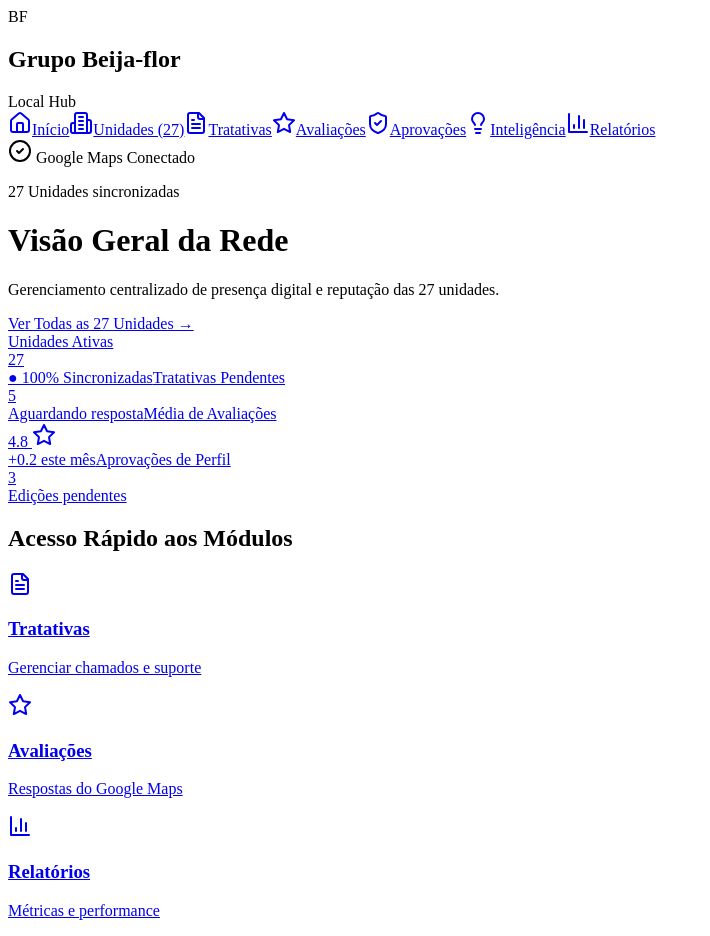
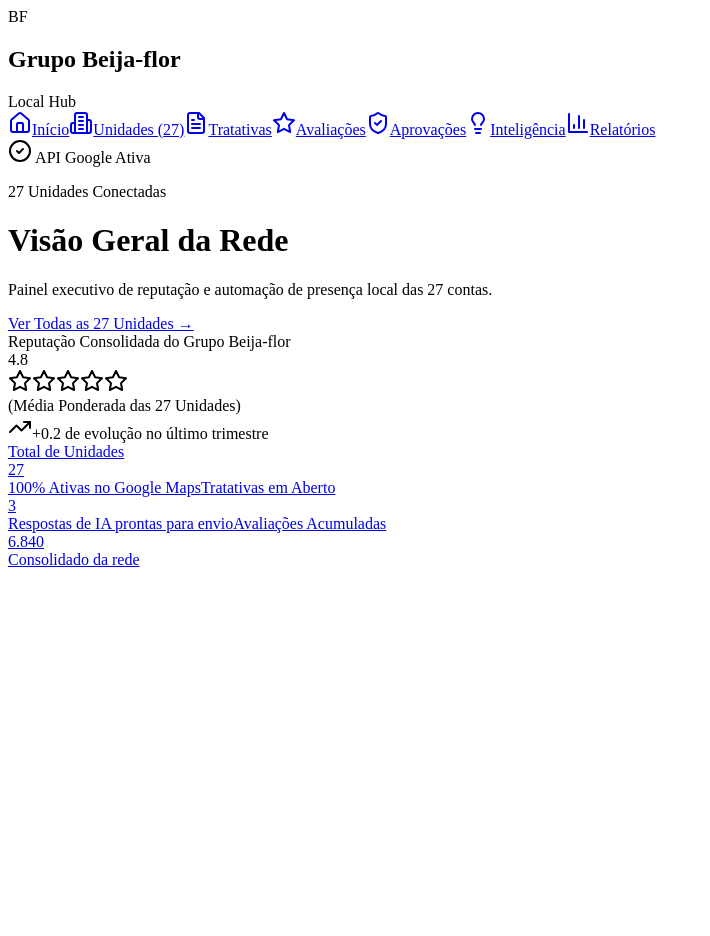
Before and after one commit to camilafvsa-a11y/beijaflor-local-hub, a Next.js app: page / in a window 1280 px wide. Shown: the whole page, without its empty margins (0-710 px from the left). After the commit the page ends 800 px from the top, so only its background shows below. Built offline with nearby package versions, Linux system fonts and the light colour scheme.

Commit message:
Update page.tsx

```diff
--- a/src/app/page.tsx
+++ b/src/app/page.tsx
@@ -11,11 +11,7 @@
   Lightbulb,
   BarChart3,
   CheckCircle2,
-  AlertTriangle,
-  Clock,
-  TrendingUp,
-  MapPin,
-  ExternalLink
+  TrendingUp
 } from 'lucide-react';
 
 export default function DashboardPage() {
@@ -30,34 +26,34 @@
   ];
 
   return (
-    <div className="flex min-h-screen bg-slate-50/50">
-      {/* Sidebar Lateral Nativas com Links */}
-      <aside className="w-64 bg-white border-r border-slate-200/80 min-h-screen p-5 flex flex-col justify-between shrink-0">
+    <div className="flex min-h-screen bg-[#f8fafc] font-sans text-slate-800">
+      {/* Sidebar Lateral */}
+      <aside className="w-72 bg-white border-r border-slate-200/80 min-h-screen p-6 flex flex-col justify-between shrink-0 shadow-sm">
         <div>
-          <div className="flex items-center gap-2.5 px-3 py-2 mb-6">
-            <div className="w-8 h-8 rounded-xl bg-[#0f4c81] text-white flex items-center justify-center font-bold text-sm shadow-sm">
+          <div className="flex items-center gap-3 px-3 py-2 mb-8">
+            <div className="w-10 h-10 rounded-2xl bg-[#0f4c81] text-white flex items-center justify-center font-bold text-base shadow-sm">
               BF
             </div>
             <div>
-              <h2 className="font-bold text-slate-900 text-sm leading-none">Grupo Beija-flor</h2>
-              <span className="text-[11px] text-slate-400 font-medium">Local Hub</span>
+              <h2 className="font-bold text-slate-900 text-base leading-snug">Grupo Beija-flor</h2>
+              <span className="text-xs text-slate-500 font-semibold">Local Hub</span>
             </div>
           </div>
 
-          <nav className="space-y-1">
+          <nav className="space-y-1.5">
             {menuItems.map((item) => {
               const Icon = item.icon;
               return (
                 <Link
                   key={item.name}
                   href={item.href}
-                  className={`flex items-center gap-3 px-3.5 py-2.5 rounded-xl text-xs font-semibold transition-all ${
+                  className={`flex items-center gap-3.5 px-4 py-3 rounded-2xl text-sm font-semibold transition-all ${
                     item.active
                       ? 'bg-[#0f4c81] text-white shadow-sm'
                       : 'text-slate-600 hover:bg-slate-50 hover:text-slate-900'
                   }`}
                 >
-                  <Icon className={`w-4 h-4 ${item.active ? 'text-white' : 'text-slate-500'}`} />
+                  <Icon className={`w-5 h-5 ${item.active ? 'text-white' : 'text-slate-500'}`} />
                   <span>{item.name}</span>
                 </Link>
               );
@@ -65,88 +61,70 @@
           </nav>
         </div>
 
-        <div className="p-3 bg-slate-50 rounded-xl border border-slate-200/60">
-          <div className="flex items-center gap-2 text-emerald-600 text-xs font-semibold">
-            <CheckCircle2 className="w-3.5 h-3.5" /> Google Maps Conectado
+        <div className="p-4 bg-slate-50 rounded-2xl border border-slate-200/60">
+          <div className="flex items-center gap-2 text-emerald-600 text-sm font-bold">
+            <CheckCircle2 className="w-4 h-4" /> API Google Ativa
           </div>
-          <p className="text-[11px] text-slate-400 mt-1">27 Unidades sincronizadas</p>
+          <p className="text-xs text-slate-500 mt-1">27 Unidades Conectadas</p>
         </div>
       </aside>
 
-      {/* Conteúdo do Dashboard */}
-      <main className="flex-1 p-8 space-y-8 max-w-7xl">
-        <div className="flex flex-col md:flex-row md:items-center justify-between gap-4 bg-white p-6 rounded-2xl border border-slate-200/80 shadow-sm">
+      {/* Conteúdo Principal */}
+      <main className="flex-1 p-8 md:p-10 space-y-8 max-w-7xl">
+        <div className="flex flex-col md:flex-row md:items-center justify-between gap-4 bg-white p-8 rounded-3xl border border-slate-200/80 shadow-sm">
           <div>
             <h1 className="text-2xl font-bold text-slate-900">Visão Geral da Rede</h1>
             <p className="text-slate-500 text-sm mt-1">
-              Gerenciamento centralizado de presença digital e reputação das 27 unidades.
+              Painel executivo de reputação e automação de presença local das 27 contas.
             </p>
           </div>
           <Link
             href="/unidades"
-            className="bg-[#0f4c81] text-white px-4 py-2.5 rounded-xl text-xs font-semibold hover:bg-blue-900 transition-all shadow-sm text-center"
+            className="bg-[#0f4c81] text-white px-5 py-3 rounded-2xl text-sm font-semibold hover:bg-blue-900 transition-all shadow-sm text-center"
           >
             Ver Todas as 27 Unidades →
           </Link>
         </div>
 
-        {/* Métricas Rápidas */}
-        <div className="grid grid-cols-1 sm:grid-cols-2 lg:grid-cols-4 gap-5">
-          <Link href="/unidades" className="bg-white p-5 rounded-2xl border border-slate-200/80 shadow-sm hover:shadow-md transition-all">
-            <span className="text-xs text-slate-400 font-medium">Unidades Ativas</span>
-            <div className="text-2xl font-bold text-slate-900 mt-1">27</div>
-            <span className="text-[11px] text-emerald-600 font-medium">● 100% Sincronizadas</span>
+        {/* Card Principal da Nota Média Geral do Grupo */}
+        <div className="bg-gradient-to-r from-[#0f4c81] via-slate-900 to-slate-900 text-white p-8 rounded-3xl shadow-sm flex flex-col md:flex-row justify-between items-start md:items-center gap-6">
+          <div>
+            <span className="text-xs font-bold uppercase tracking-wider text-blue-200">Reputação Consolidada do Grupo Beija-flor</span>
+            <div className="flex items-baseline gap-4 mt-3">
+              <span className="text-5xl font-extrabold">4.8</span>
+              <div className="flex items-center gap-1.5">
+                {[1, 2, 3, 4, 5].map((s) => (
+                  <Star key={s} className="w-6 h-6 fill-amber-400 text-amber-400" />
+                ))}
+              </div>
+              <span className="text-sm text-blue-200 font-medium">(Média Ponderada das 27 Unidades)</span>
+            </div>
+          </div>
+          <div className="bg-white/10 backdrop-blur-sm px-5 py-3.5 rounded-2xl border border-white/10 text-sm flex items-center gap-2">
+            <TrendingUp className="w-5 h-5 text-emerald-400" />
+            <span>+0.2 de evolução no último trimestre</span>
+          </div>
+        </div>
+
+        {/* Métricas Secundárias */}
+        <div className="grid grid-cols-1 sm:grid-cols-2 lg:grid-cols-3 gap-6">
+          <Link href="/unidades" className="bg-white p-6 rounded-3xl border border-slate-200/80 shadow-sm hover:shadow-md transition-all space-y-2">
+            <span className="text-sm font-semibold text-slate-500">Total de Unidades</span>
+            <div className="text-3xl font-extrabold text-slate-900">27</div>
+            <span className="text-xs text-emerald-600 font-bold block">100% Ativas no Google Maps</span>
           </Link>
 
-          <Link href="/tratativas" className="bg-white p-5 rounded-2xl border border-slate-200/80 shadow-sm hover:shadow-md transition-all">
-            <span className="text-xs text-slate-400 font-medium">Tratativas Pendentes</span>
-            <div className="text-2xl font-bold text-amber-600 mt-1">5</div>
-            <span className="text-[11px] text-amber-600 font-medium">Aguardando resposta</span>
+          <Link href="/tratativas" className="bg-white p-6 rounded-3xl border border-slate-200/80 shadow-sm hover:shadow-md transition-all space-y-2">
+            <span className="text-sm font-semibold text-slate-500">Tratativas em Aberto</span>
+            <div className="text-3xl font-extrabold text-amber-600">3</div>
+            <span className="text-xs text-amber-600 font-bold block">Respostas de IA prontas para envio</span>
           </Link>
 
-          <Link href="/avaliacoes" className="bg-white p-5 rounded-2xl border border-slate-200/80 shadow-sm hover:shadow-md transition-all">
-            <span className="text-xs text-slate-400 font-medium">Média de Avaliações</span>
-            <div className="text-2xl font-bold text-slate-900 mt-1 flex items-center gap-1">
-              4.8 <Star className="w-4 h-4 fill-amber-400 text-amber-400" />
-            </div>
-            <span className="text-[11px] text-emerald-600 font-medium">+0.2 este mês</span>
+          <Link href="/avaliacoes" className="bg-white p-6 rounded-3xl border border-slate-200/80 shadow-sm hover:shadow-md transition-all space-y-2">
+            <span className="text-sm font-semibold text-slate-500">Avaliações Acumuladas</span>
+            <div className="text-3xl font-extrabold text-slate-900">6.840</div>
+            <span className="text-xs text-slate-500 font-medium block">Consolidado da rede</span>
           </Link>
-
-          <Link href="/aprovacoes" className="bg-white p-5 rounded-2xl border border-slate-200/80 shadow-sm hover:shadow-md transition-all">
-            <span className="text-xs text-slate-400 font-medium">Aprovações de Perfil</span>
-            <div className="text-2xl font-bold text-blue-600 mt-1">3</div>
-            <span className="text-[11px] text-slate-400 font-medium">Edições pendentes</span>
-          </Link>
-        </div>
-
-        {/* Atalhos para Abas do Sistema */}
-        <div className="bg-white p-6 rounded-2xl border border-slate-200/80 shadow-sm">
-          <h2 className="text-base font-bold text-slate-900 mb-4">Acesso Rápido aos Módulos</h2>
-          <div className="grid grid-cols-1 md:grid-cols-3 gap-4">
-            <Link href="/tratativas" className="p-4 rounded-xl border border-slate-200 hover:border-blue-500 hover:bg-blue-50/30 transition-all flex items-center gap-3">
-              <FileText className="w-5 h-5 text-blue-600" />
-              <div>
-                <h3 className="text-xs font-bold text-slate-800">Tratativas</h3>
-                <p className="text-[11px] text-slate-500">Gerenciar chamados e suporte</p>
-              </div>
-            </Link>
-
-            <Link href="/avaliacoes" className="p-4 rounded-xl border border-slate-200 hover:border-amber-500 hover:bg-amber-50/30 transition-all flex items-center gap-3">
-              <Star className="w-5 h-5 text-amber-500" />
-              <div>
-                <h3 className="text-xs font-bold text-slate-800">Avaliações</h3>
-                <p className="text-[11px] text-slate-500">Respostas do Google Maps</p>
-              </div>
-            </Link>
-
-            <Link href="/relatorios" className="p-4 rounded-xl border border-slate-200 hover:border-emerald-500 hover:bg-emerald-50/30 transition-all flex items-center gap-3">
-              <BarChart3 className="w-5 h-5 text-emerald-600" />
-              <div>
-                <h3 className="text-xs font-bold text-slate-800">Relatórios</h3>
-                <p className="text-[11px] text-slate-500">Métricas e performance</p>
-              </div>
-            </Link>
-          </div>
         </div>
       </main>
     </div>
```
